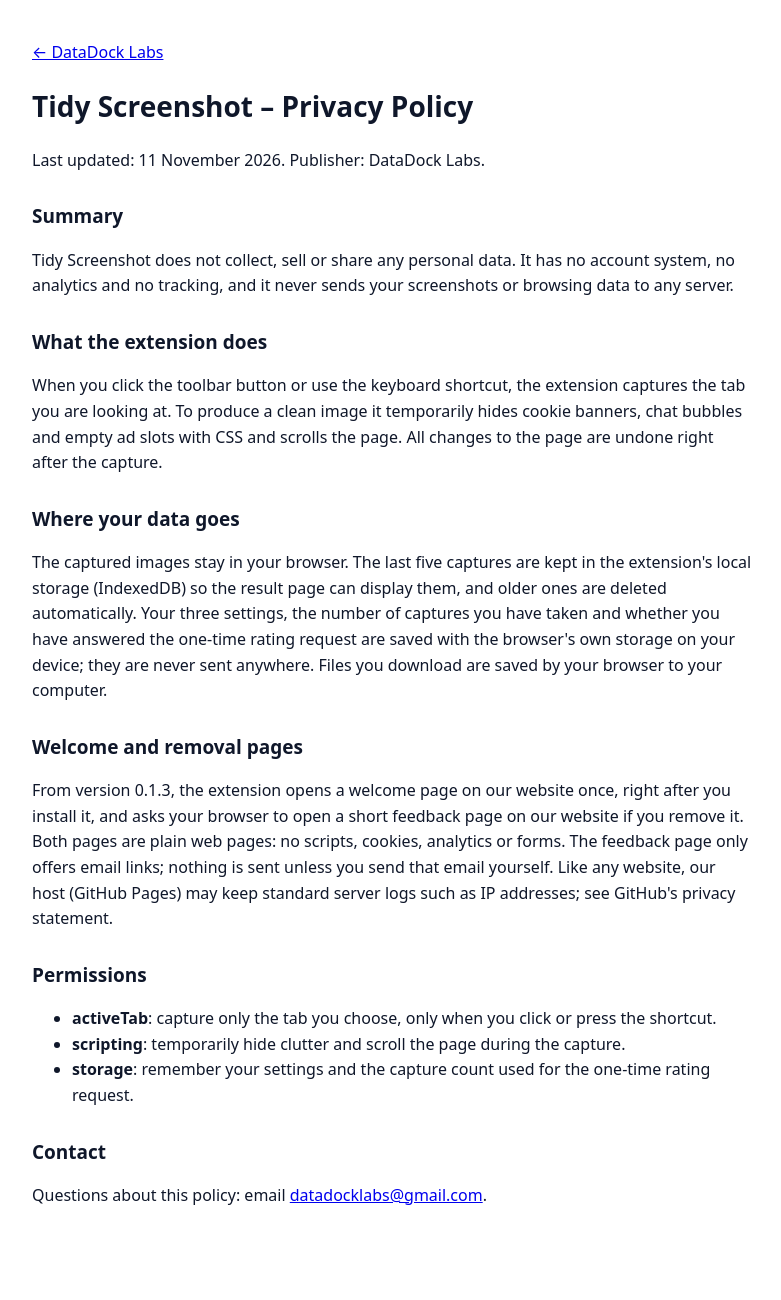
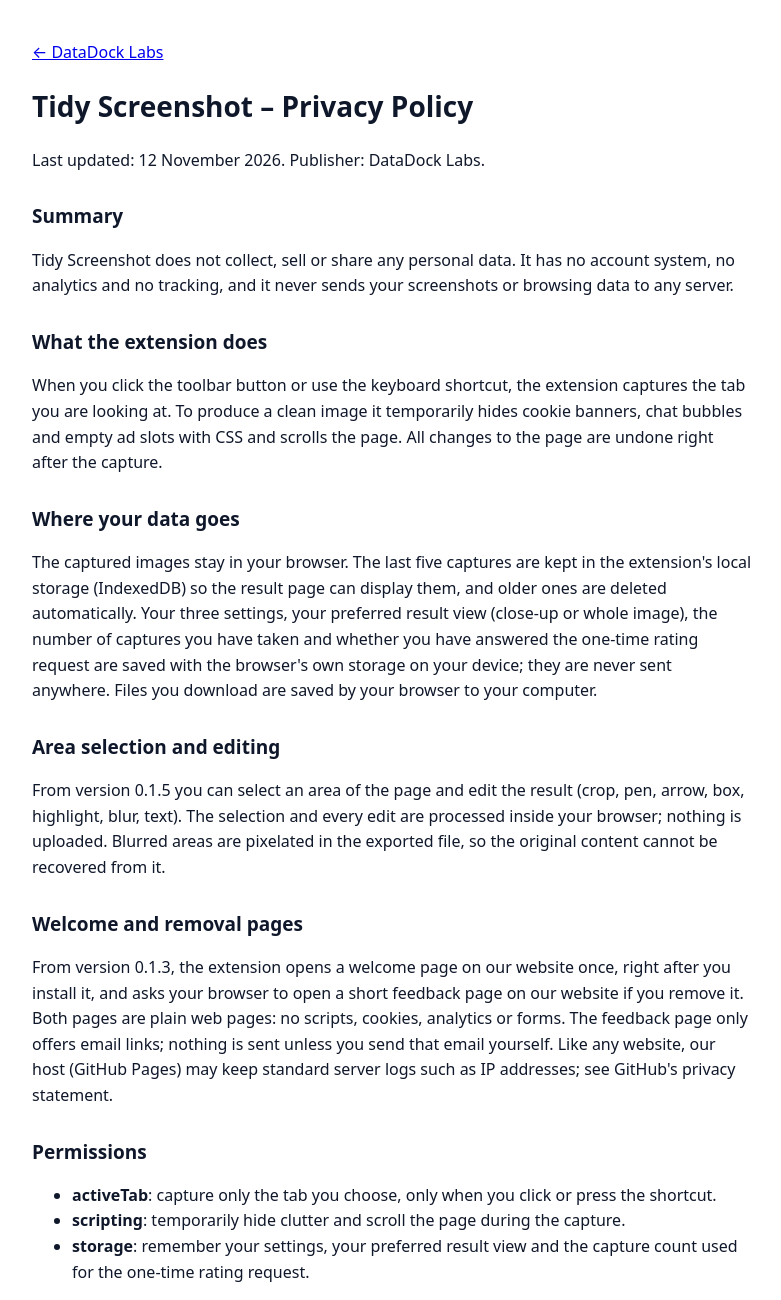
Before and after one commit to datadock-labs/datadock-labs.github.io, a plain HTML site: page privacy/tidy-screenshot.html in a window 1280 px wide. Shown: the top 1300 px of the page, without its empty margins (248-1029 px from the left). Before the commit the page ends 1248 px from the top, so only its background shows below. Drawn offline with Linux system fonts and the light colour scheme.

Commit message:
Tidy Screenshot privacy policy: area selection and editor

```diff
--- a/privacy/tidy-screenshot.html
+++ b/privacy/tidy-screenshot.html
@@ -4,20 +4,22 @@
 <style>body{max-width:720px;margin:40px auto;padding:0 20px;font:16px/1.6 system-ui,-apple-system,"Segoe UI",sans-serif;color:#0f172a}h1{font-size:28px}h2{font-size:19px;margin-top:28px}</style></head>
 <body><p><a href="/">&larr; DataDock Labs</a></p>
 <h1>Tidy Screenshot – Privacy Policy</h1>
-<p>Last updated: 11 November 2026. Publisher: DataDock Labs.</p>
+<p>Last updated: 12 November 2026. Publisher: DataDock Labs.</p>
 <h2>Summary</h2>
 <p>Tidy Screenshot does not collect, sell or share any personal data. It has no account system, no analytics and no tracking, and it never sends your screenshots or browsing data to any server.</p>
 <h2>What the extension does</h2>
 <p>When you click the toolbar button or use the keyboard shortcut, the extension captures the tab you are looking at. To produce a clean image it temporarily hides cookie banners, chat bubbles and empty ad slots with CSS and scrolls the page. All changes to the page are undone right after the capture.</p>
 <h2>Where your data goes</h2>
-<p>The captured images stay in your browser. The last five captures are kept in the extension's local storage (IndexedDB) so the result page can display them, and older ones are deleted automatically. Your three settings, the number of captures you have taken and whether you have answered the one-time rating request are saved with the browser's own storage on your device; they are never sent anywhere. Files you download are saved by your browser to your computer.</p>
+<p>The captured images stay in your browser. The last five captures are kept in the extension's local storage (IndexedDB) so the result page can display them, and older ones are deleted automatically. Your three settings, your preferred result view (close-up or whole image), the number of captures you have taken and whether you have answered the one-time rating request are saved with the browser's own storage on your device; they are never sent anywhere. Files you download are saved by your browser to your computer.</p>
+<h2>Area selection and editing</h2>
+<p>From version 0.1.5 you can select an area of the page and edit the result (crop, pen, arrow, box, highlight, blur, text). The selection and every edit are processed inside your browser; nothing is uploaded. Blurred areas are pixelated in the exported file, so the original content cannot be recovered from it.</p>
 <h2>Welcome and removal pages</h2>
 <p>From version 0.1.3, the extension opens a welcome page on our website once, right after you install it, and asks your browser to open a short feedback page on our website if you remove it. Both pages are plain web pages: no scripts, cookies, analytics or forms. The feedback page only offers email links; nothing is sent unless you send that email yourself. Like any website, our host (GitHub Pages) may keep standard server logs such as IP addresses; see GitHub's privacy statement.</p>
 <h2>Permissions</h2>
 <ul>
 <li><b>activeTab</b>: capture only the tab you choose, only when you click or press the shortcut.</li>
 <li><b>scripting</b>: temporarily hide clutter and scroll the page during the capture.</li>
-<li><b>storage</b>: remember your settings and the capture count used for the one-time rating request.</li>
+<li><b>storage</b>: remember your settings, your preferred result view and the capture count used for the one-time rating request.</li>
 </ul>
 <h2>Contact</h2>
 <p>Questions about this policy: email <a href="mailto:datadocklabs@gmail.com">datadocklabs@gmail.com</a>.</p>
```
